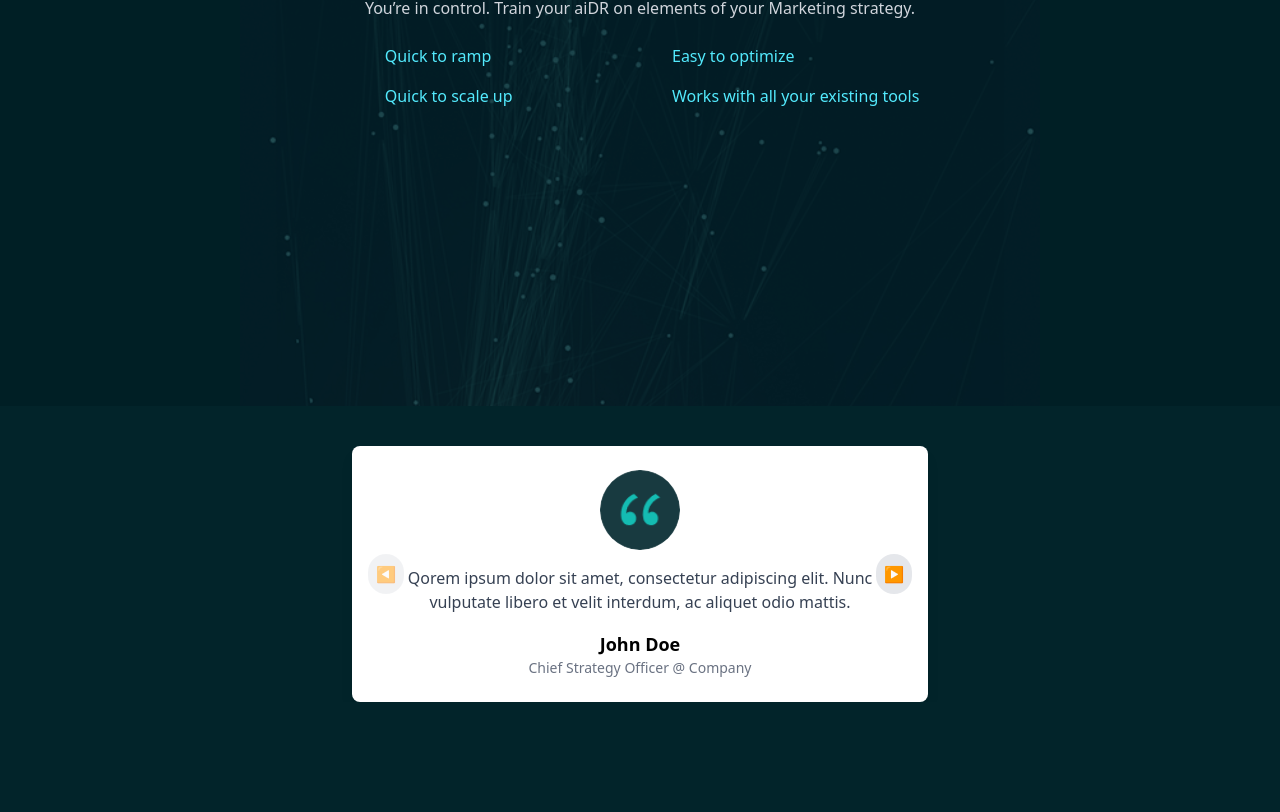
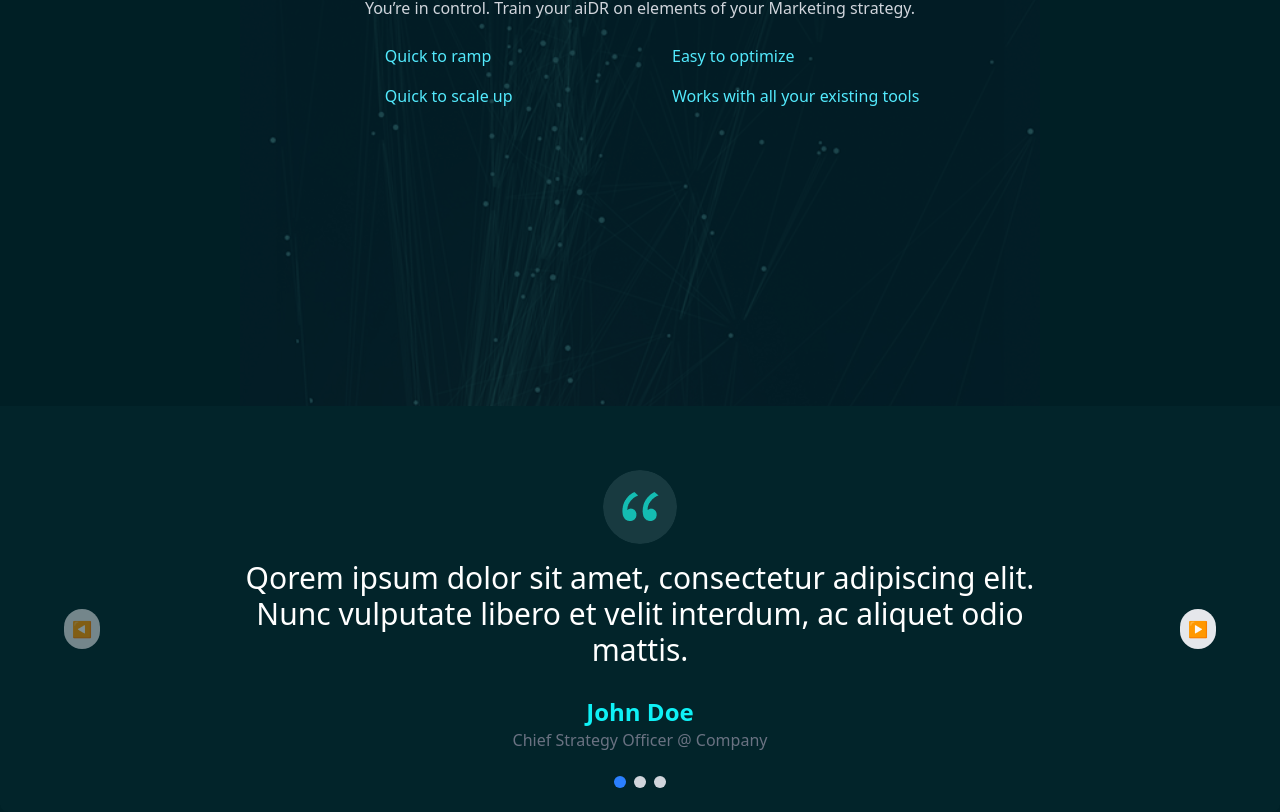
Before and after one commit to hasan9878/React_Project-1, a React (Vite) app: page / in a window 1280 px wide. Shown: the part 1760-2572 px from the top of the page. Before the commit the page ends 2462 px from the top, so only its background shows below. Built offline with nearby package versions, Linux system fonts and the light colour scheme; some icons are missing.

Commit message:
Step 3: Dots indicator added

```diff
--- a/src/Component/Slider.jsx
+++ b/src/Component/Slider.jsx
@@ -41,21 +41,24 @@ function Slider() {
   };
 
   return (
-    <div className="max-w-xl mx-auto mt-10 p-6 bg-white rounded-lg shadow-lg relative text-center">
-      <img
-        src={SlideSection[current].image}
-        alt="Slide"
-        className="mx-auto w-20 h-20 rounded-full object-cover"
-      />
-      <p className="mt-4 text-gray-700">{SlideSection[current].text}</p>
-      <h2 className="mt-4 text-lg font-bold">{SlideSection[current].h2}</h2>
-      <p className="text-sm text-gray-500">{SlideSection[current].copyr}</p>
+    <div className="w-auto mx-auto mt-10 p-6 rounded-lg shadow-lg  relative">
+      {/* Slide Content */}
+      <div className="text-center">
+        <img
+          src={SlideSection[current].image}
+          alt="Slide"
+          className="mx-auto w-auto h-auto rounded-full object-cover"
+        />
+        <p className="mt-4 text-[white] px-20 md:text-3xl md:px-48 lg:px-52 ">{SlideSection[current].text}</p>
+        <h2 className="mt-7 text-2xl font-bold text-[#0FF1F6]">{SlideSection[current].h2}</h2>
+        <p className="text-md text-gray-500">{SlideSection[current].copyr}</p>
+      </div>
 
       {/* Arrows */}
       <button
         onClick={prevSlide}
         disabled={current === 0}
-        className={`absolute top-1/2 left-4 transform -translate-y-1/2 bg-gray-200 hover:bg-gray-300 text-gray-700 p-2 rounded-full ${
+        className={`absolute top-1/2 left-4 transform -translate-y-1/2 bg-gray-200 hover:bg-gray-300 text-gray-700 rounded-full p-2 ml-5 md:ml-10 lg:ml-12 ${
           current === 0 ? 'opacity-50 cursor-not-allowed' : ''
         }`}
       >
@@ -65,12 +68,24 @@ function Slider() {
       <button
         onClick={nextSlide}
         disabled={current === totalSlides - 1}
-        className={`absolute top-1/2 right-4 transform -translate-y-1/2 bg-gray-200 hover:bg-gray-300 text-gray-700 p-2 rounded-full ${
+        className={`absolute top-1/2 right-4 transform -translate-y-1/2 bg-gray-200 hover:bg-gray-300 text-gray-700 p-2 rounded-full mr-5 md:mr-10 lg:mr-12 ${
           current === totalSlides - 1 ? 'opacity-50 cursor-not-allowed' : ''
         }`}
       >
         ▶
       </button>
+
+      {/* Dots */}
+      <div className="flex justify-center mt-6 space-x-2">
+        {SlideSection.map((_, index) => (
+          <span
+            key={index}
+            className={`h-3 w-3 rounded-full ${
+              current === index ? 'bg-blue-500' : 'bg-gray-300'
+            }`}
+          ></span>
+        ))}
+      </div>
     </div>
   );
 }
```
